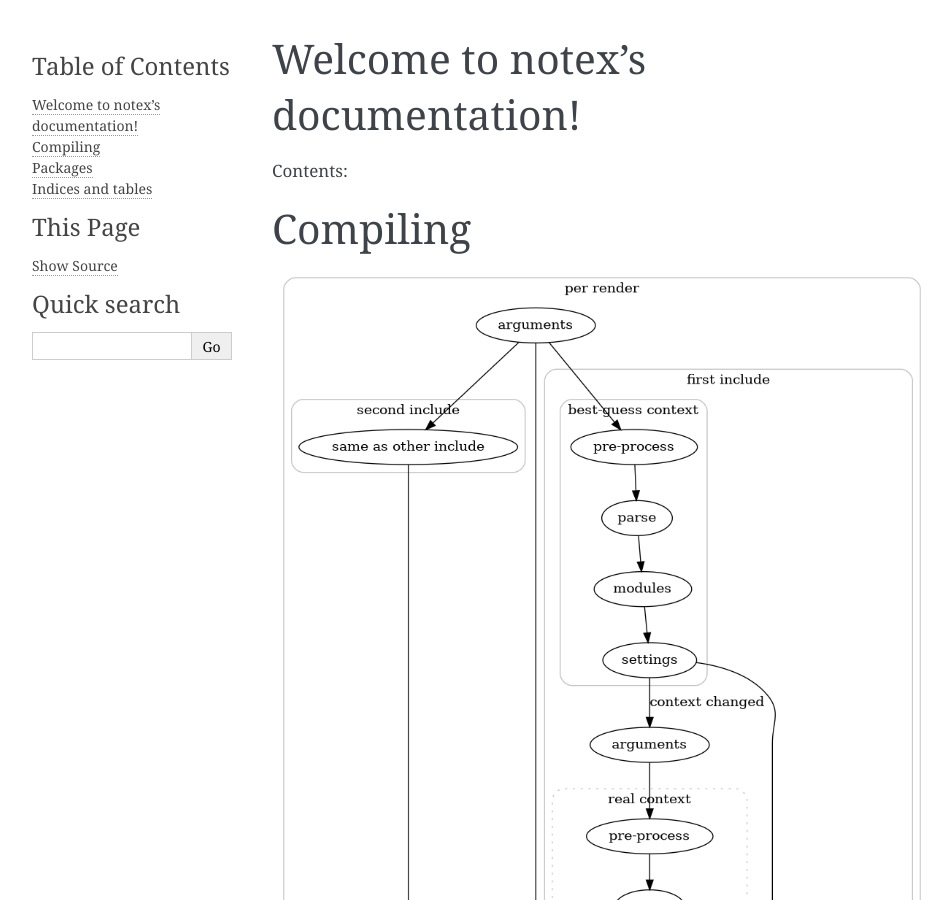
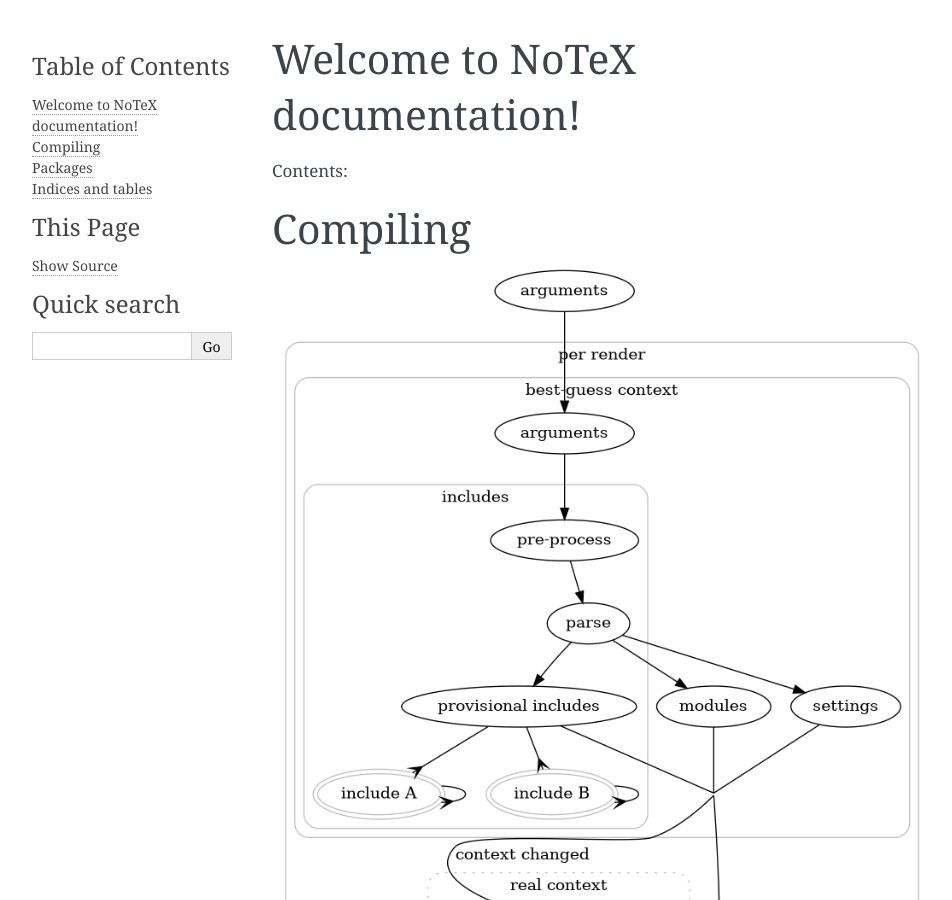
Before and after one commit to mverleg/notex_core, a Sphinx documentation site: the page built from doc/index.rst, in a window 1280 px wide and 900 px high. Shown: the whole window, without its empty margins (148-1100 px from the left). Built offline with Sphinx 7.4.7, drawn with Linux system fonts in a browser that asks for light colours; some of the changed lines change nothing that is shown.

Commit message:
compile graph draft ready

```diff
--- a/doc/index.rst
+++ b/doc/index.rst
@@ -3,7 +3,7 @@
    You can adapt this file completely to your liking, but it should at least
    contain the root `toctree` directive.
 
-Welcome to notex's documentation!
+Welcome to NoTeX documentation!
 =================================
 
 Contents:
@@ -19,62 +19,69 @@ Compiling
 
    digraph compile {
 	  subgraph cluster_per_render {
-		 label="per render";
-		 graph[style=rounded,color=gray];
-		 "document" [label="document"];
-         subgraph cluster_per_include_2 {
-		    label="second include";
-			graph[style=rounded,color=gray];
-			"second include" [label="same as other include"];
+		 label="per render"
+		 graph[style=rounded,color=gray]
+		 subgraph cluster_provisional {
+			label="best-guess context"
+			graph[style="rounded",color="gray"]
+			"provisional arguments" [label="arguments"]
+			"provisional pre-process" [label="pre-process"]
+			"provisional parse" [label="parse"]
+			"provisional modules" [label="modules"]
+			"provisional settings" [label="settings"]
+			subgraph cluster_include_provisional {
+               label="includes"
+               graph[style="rounded",color="gray"]
+               "provisional pre-process" -> "provisional parse" -> "provisional includes"
+               "provisional include A" [label="include A",peripheries=2,color=gray]
+		       "provisional include B" [label="include B",peripheries=2,color=gray]
+		       "provisional include A" -> "provisional include A" [arrowhead=crow]
+		       "provisional include B" -> "provisional include B" [arrowhead=crow]
+		       "provisional includes" -> "provisional include A" [arrowhead=crow]
+		       "provisional includes" -> "provisional include B" [arrowhead=crow]
+			}
+			"provisional arguments" -> "provisional pre-process"
+			"provisional parse" -> "provisional modules"
+			"provisional parse" -> "provisional settings"
+			"provisional out" [style=invis,height=0,label=""]
+            "provisional includes" -> "provisional out" [dir=none]
+			"provisional modules"  -> "provisional out" [dir=none]
+			"provisional settings" -> "provisional out" [dir=none]
 		 }
-		 subgraph cluster_per_include_3 {
-		    label="third include";
-			graph[style=rounded,color=gray];
-			"third include" [label="same as other include"];
+		 subgraph cluster_final {
+			label="real context"
+			graph[style="dotted,rounded",color=gray]
+			"final arguments" [label="arguments"]
+			"final pre-process" [label="pre-process"]
+			"final parse" [label="parse"]
+			"final modules" [label="modules"]
+			"final settings" [label="settings"]
+			"final arguments" -> "final pre-process" -> "final parse" -> "final modules"
+			"final parse" -> "final settings"
+			"final out" [style=invis,height=0,label=""]
+			"final modules" -> "final out" [dir=none]
+			"final settings" -> "final out" [dir=none]
 		 }
-         subgraph cluster_per_include_4 {
-		    label="fourth include";
-			graph[style=rounded,color=gray];
-			"fourth include" [label="same as other include"];
-		 }
-		 subgraph cluster_per_include {
-			label="first include";
-			graph[style=rounded,color=gray];
-			subgraph cluster_provisional {
-               label="best-guess context";
-               graph[style="rounded",color=gray];
-               "provisional pre-process" [label="pre-process"];
-               "provisional parse" [label="parse"];
-               "provisional modules" [label="modules"];
-               "provisional settings" [label="settings"];
-               "provisional pre-process" -> "provisional parse" -> "provisional modules" -> "provisional settings";
-			}
-			"final arguments" [label="arguments"];
-			subgraph cluster_final {
-			   label="real context";
-			   graph[style="dotted,rounded",color=gray];
-               "final pre-process" [label="pre-process"];
-               "final parse" [label="parse"];
-               "final modules" [label="changed modules"];
-               "final settings" [label="settings"];
-               "final pre-process" -> "final parse" -> "final modules" -> "final settings";
-			}
-			"provisional settings" -> "final arguments" [label="context changed"];
-			"provisional settings" -> "find includes" [label="context unchanged"];
-			"final arguments" -> "final pre-process";
-			"final settings" -> "find includes";
-			"find includes" -> "third include";
-			"find includes" -> "fourth include";
-		 }
-		 "initial arguments" [label="arguments"];
-		 "initial arguments" -> "provisional pre-process";
-		 "initial arguments" -> "second include";
-		 "initial arguments" -> "third include";
-		 "second include" -> "document";
-		 "third include" -> "document";
+		 "provisional out" -> "final arguments" [label="context changed"]
+		 "provisional out" -> "find renders" [label="context unchanged"]
+		 "final out" -> "find renders"
+		 "render A" [peripheries=2,color=gray]
+		 "render B" [peripheries=2,color=gray]
+		 "find renders" -> "render A" [arrowhead=crow]
+		 "find renders" -> "render B" [arrowhead=crow]
+		 "render A" -> "render A" [arrowhead=crow]
+		 "render B" -> "render B" [arrowhead=crow]
+		 "find renders" -> "tags"
+		 "find renders" -> "substitutions"
+         "render out" [style=invis,height=0,label=""]
+         "tags" -> "render out" [dir=none]
+         "substitutions" -> "render out" [dir=none]
 	  }
+	  "render out" -> "link";
+	  "link" -> "render" -> "post-process"
+	  "initial arguments" [label="arguments"]
+	  "initial arguments" -> "provisional arguments"
    }
-
 
 Packages
 =================================
```
Also changed, not shown: 1 other file.
